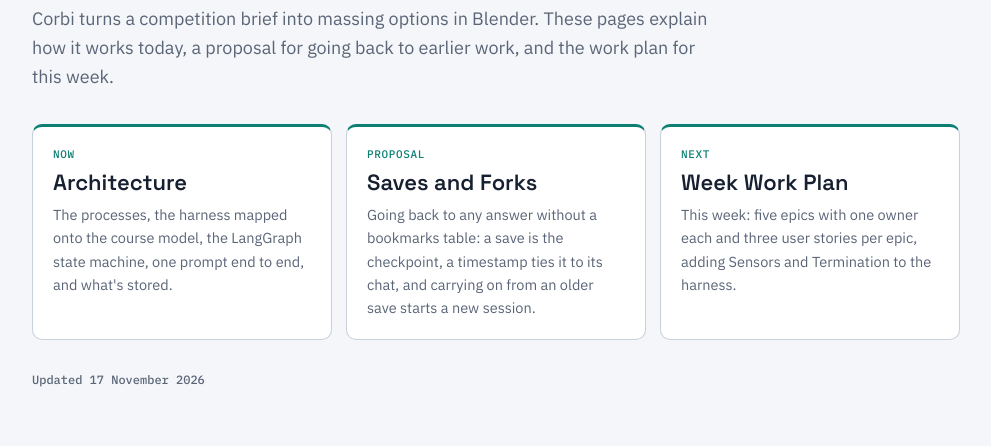
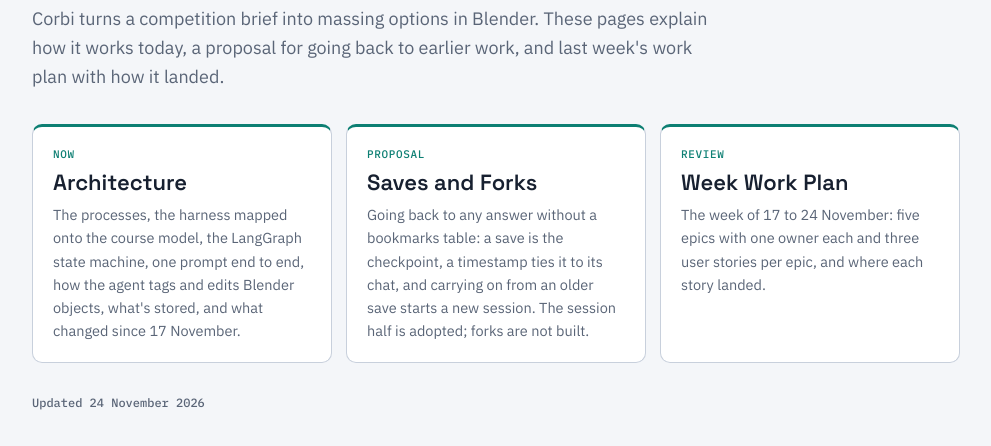
Before and after one commit to corbi-fac/corbi-docs, a plain HTML site: page index.html in a window 1280 px wide. Shown: the part 136-582 px from the top of the page, without its empty margins (144-1135 px from the left). Drawn offline with Linux system fonts and the light colour scheme.

Commit message:
docs(site): update page descriptions and date

```diff
--- a/index.html
+++ b/index.html
@@ -37,26 +37,26 @@ footer { font: 500 12px var(--mono); color: var(--muted); }
   <header>
     <div class="eyebrow">Corbi · Founders and Coders</div>
     <h1>Corbi Docs</h1>
-    <p class="lede">Corbi turns a competition brief into massing options in Blender. These pages explain how it works today, a proposal for going back to earlier work, and the work plan for this week.</p>
+    <p class="lede">Corbi turns a competition brief into massing options in Blender. These pages explain how it works today, a proposal for going back to earlier work, and last week's work plan with how it landed.</p>
   </header>
   <div class="pages">
     <a class="page" href="architecture.html">
       <span class="kind">Now</span>
       <h2>Architecture</h2>
-      <p>The processes, the harness mapped onto the course model, the LangGraph state machine, one prompt end to end, and what's stored.</p>
+      <p>The processes, the harness mapped onto the course model, the LangGraph state machine, one prompt end to end, how the agent tags and edits Blender objects, what's stored, and what changed since 17 November.</p>
     </a>
     <a class="page" href="saves-and-forks.html">
       <span class="kind">Proposal</span>
       <h2>Saves and Forks</h2>
-      <p>Going back to any answer without a bookmarks table: a save is the checkpoint, a timestamp ties it to its chat, and carrying on from an older save starts a new session.</p>
+      <p>Going back to any answer without a bookmarks table: a save is the checkpoint, a timestamp ties it to its chat, and carrying on from an older save starts a new session. The session half is adopted; forks are not built.</p>
     </a>
     <a class="page" href="week-plan.html">
-      <span class="kind">Next</span>
+      <span class="kind">Review</span>
       <h2>Week Work Plan</h2>
-      <p>This week: five epics with one owner each and three user stories per epic, adding Sensors and Termination to the harness.</p>
+      <p>The week of 17 to 24 November: five epics with one owner each and three user stories per epic, and where each story landed.</p>
     </a>
   </div>
-  <footer>Updated 17 November 2026</footer>
+  <footer>Updated 24 November 2026</footer>
 </main>
 </body>
 </html>
```
Also changed, not shown: 1 other file.
